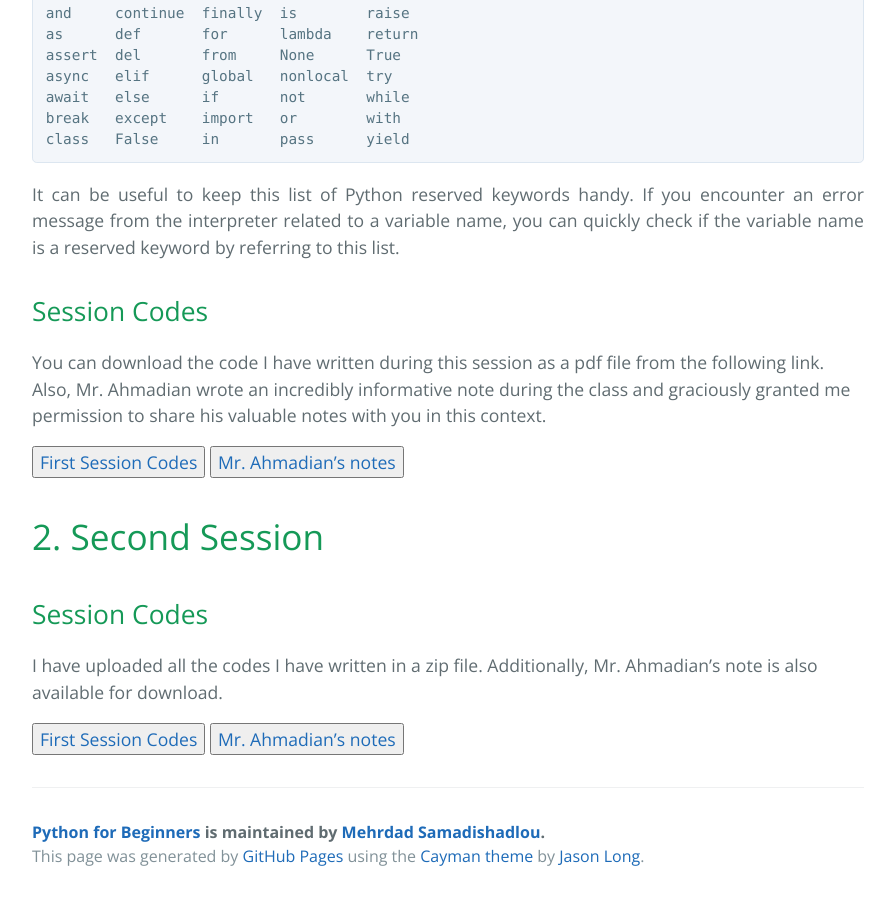
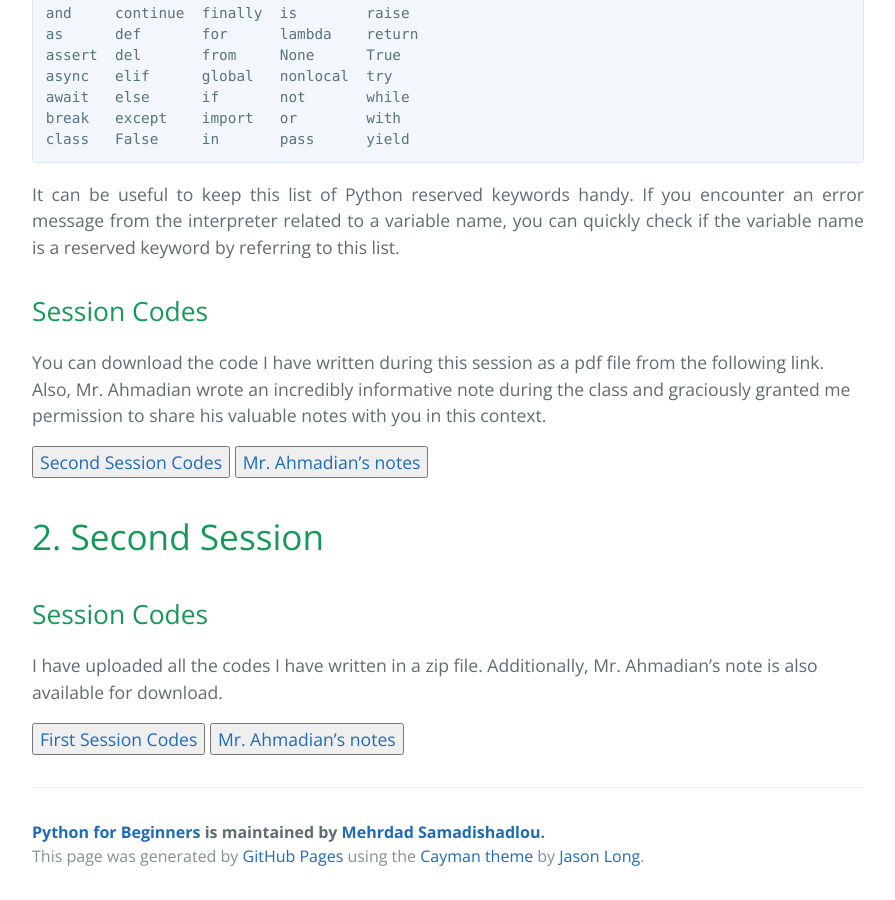
Before and after one commit to MehrdadSamadishadlou/Python_for_Beginners, a Jekyll site: the page built from materials.md, in a window 1280 px wide and 900 px high, scrolled down 1526 px. Shown: the whole window, without its empty margins (192-1087 px from the left). Built offline with Jekyll 4.4.1, drawn with Linux system fonts in a browser that asks for light colours.

Commit message:
Update materials.md

```diff
--- a/materials.md
+++ b/materials.md
@@ -65,7 +65,7 @@ It can be useful to keep this list of Python reserved keywords handy. If you enc
 You can download the code I have written during this session as a pdf file from the following link. Also, Mr. Ahmadian wrote an incredibly informative note during the class and graciously granted me permission to share his valuable notes with you in this context.
 
 
-<a href="https://drive.google.com/file/d/1qKnRFhXfczWBRTH1ikJcpXQz1BQNdmYR/view?usp=sharing" target="_blank"><button>First Session Codes</button></a>   <a href="https://drive.google.com/file/d/1Dc44QV9QSC7XrqOawGmSRsVa0oTXQaDo/view?usp=sharing
+<a href="https://drive.google.com/file/d/1qKnRFhXfczWBRTH1ikJcpXQz1BQNdmYR/view?usp=sharing" target="_blank"><button>Second Session Codes</button></a>   <a href="https://drive.google.com/file/d/1Dc44QV9QSC7XrqOawGmSRsVa0oTXQaDo/view?usp=sharing
 " target="_blank"><button>Mr. Ahmadian's notes</button></a>
 
 
```
